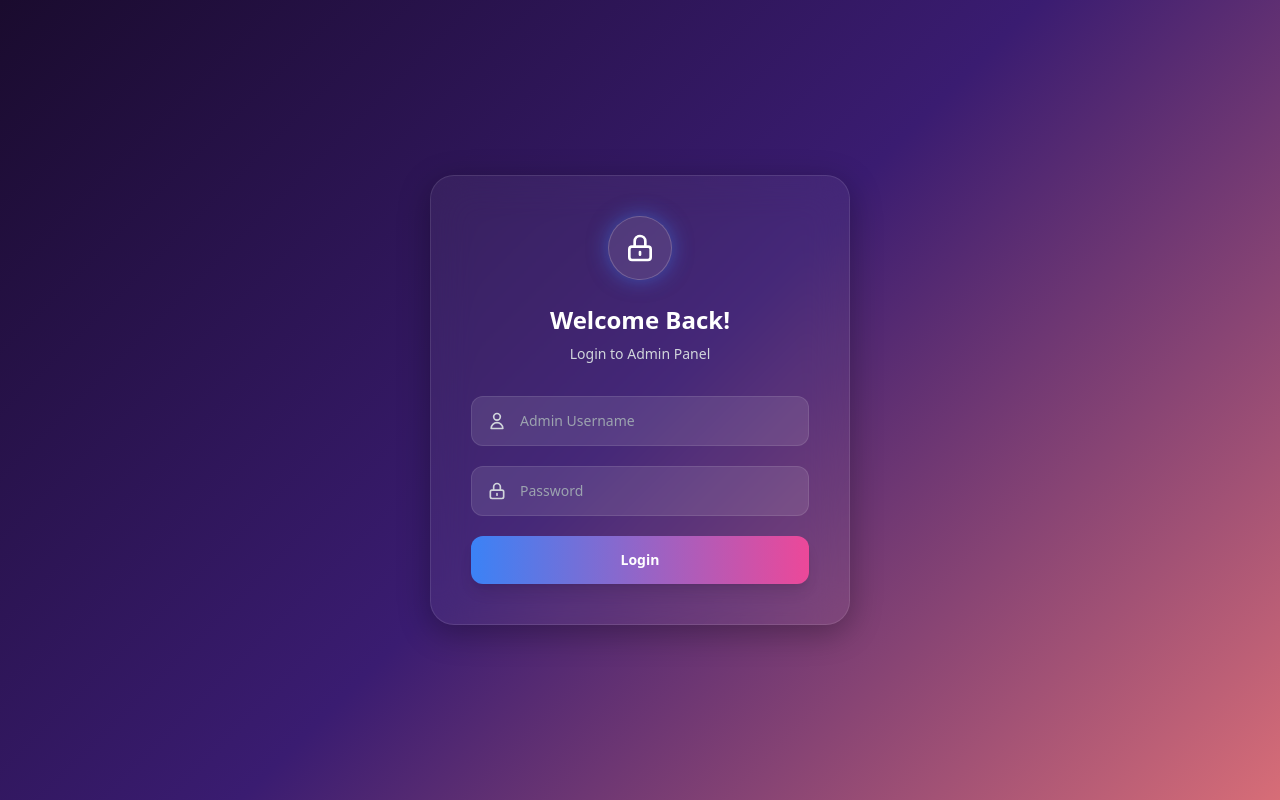
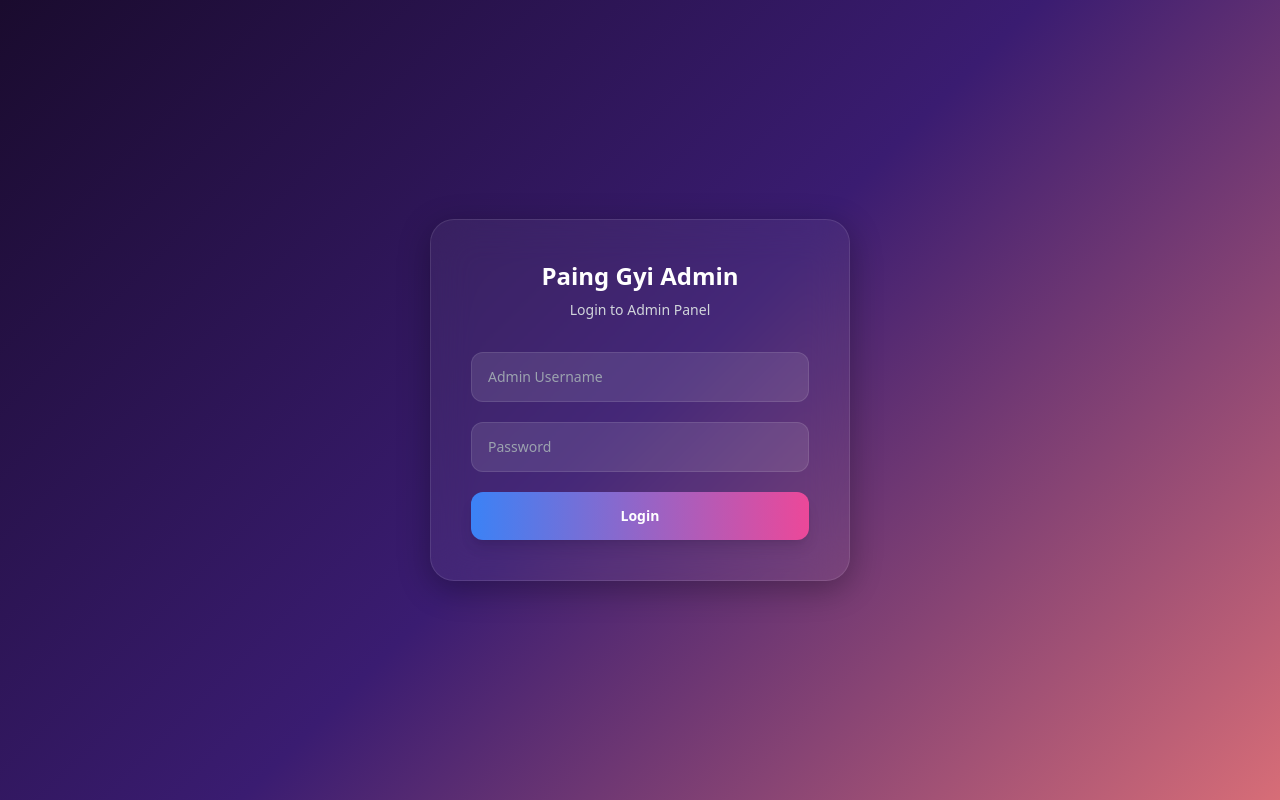
Before and after one commit to yan287062-ctrl/admin-panel, a Next.js app: page / in a window 1280 px wide. Built offline with nearby package versions, Linux system fonts and the light colour scheme.

Commit message:
Add full game pricing data to Admin panel

```diff
--- a/app/page.tsx
+++ b/app/page.tsx
@@ -8,7 +8,46 @@ export default function AdminPanel() {
   const [password, setPassword] = useState('');
   const [loginError, setLoginError] = useState(false);
 
-  const [activeTab, setActiveTab] = useState<'orders' | 'topups' | 'prices'>('orders');
+  const [activeTab, setActiveTab] = useState<'orders' | 'topups' | 'prices'>('prices');
+  const [saveSuccess, setSaveSuccess] = useState(false);
+
+  // အစ်ကိုပေးထားသော ဈေးနှုန်း Mapping အပြည့်အစုံ (Category ခွဲထားသည်)
+  const [gamePrices, setGamePrices] = useState({
+    mlbb: [
+      { id: 'mlbb_1', name: '55 Diamonds', price: 3461 }, { id: 'mlbb_2', name: '165 Diamonds', price: 10372 },
+      { id: 'mlbb_3', name: '275 Diamonds', price: 16636 }, { id: 'mlbb_4', name: '565 Diamonds', price: 34160 },
+      { id: 'mlbb_5', name: 'Weekly Pass', price: 6600 }, { id: 'mlbb_6', name: 'Weekly Pass x 2', price: 13200 },
+      { id: 'mlbb_10', name: 'Twilight Pass', price: 35712 }, { id: 'mlbb_46', name: '9288 Diamonds', price: 539360 }
+      // (နေရာမကျပ်စေရန် အဓိက Item အချို့သာ အရင်ပြထားပါသည်။ လိုအပ်လျှင် ထပ်ထည့်နိုင်ပါသည်။)
+    ],
+    magicChess: [
+      { id: 'mcgg_1', name: '10', bonus: '+ 1 Diamonds', price: 900 },
+      { id: 'mcgg_6', name: 'Weekly Card', bonus: 'No bonus', price: 8800 },
+      { id: 'mcgg_15', name: '5035', bonus: '+ 1007 Diamonds', price: 414100 }
+    ],
+    pubg: [
+      { id: 'pubg_1', name: '60 UC', price: 4106 }, { id: 'pubg_2', name: '325 UC', price: 20529 },
+      { id: 'pubg_3', name: '660 UC', price: 41059 }, { id: 'pubg_12', name: '8100 UC', price: 504112 }
+    ],
+    ucPack: [
+      { id: 'ucp_1', name: 'First Purchase Pack', price: 4100 },
+      { id: 'ucp_10', name: 'Elite Pass LV1-50', price: 24800 },
+      { id: 'ucp_17', name: 'Prime Plus (12 Months)', price: 487800 }
+    ],
+    telegram: [
+      { id: 'tg_1', name: '50 Stars', price: 3552 }, { id: 'tg_7', name: '500 Stars', price: 35291 },
+      { id: 'tg_14', name: '3 months premium', price: 56420 }
+    ],
+    heartopia: [
+      { id: 'heart_1', name: '20 Heart Diamond', price: 2588 },
+      { id: 'heart_9', name: 'GAMG Junior Membership', price: 2681 }
+    ],
+    smileCoin: [
+      { id: 'smile_1', name: 'Brl 300', price: 25800 },
+      { id: 'smile_2', name: 'Brl 1000', price: 83800 },
+      { id: 'smile_3', name: 'Brl 5000', price: 419000 } // မှန်းထည့်ပေးထားပါသည်။
+    ]
+  });
 
   const handleLogin = (e: React.FormEvent) => {
     e.preventDefault();
@@ -20,87 +59,44 @@ export default function AdminPanel() {
     }
   };
 
+  const handlePriceChange = (category: keyof typeof gamePrices, id: string, newPrice: string) => {
+    const numericPrice = Number(newPrice);
+    if (!isNaN(numericPrice)) {
+      setGamePrices(prev => ({
+        ...prev,
+        [category]: prev[category].map(item =>
+          item.id === id ? { ...item, price: numericPrice } : item
+        )
+      }));
+    }
+  };
+
+  const handleSavePrices = () => {
+    console.log("Saved Prices Object:", gamePrices);
+    setSaveSuccess(true);
+    setTimeout(() => setSaveSuccess(false), 3000);
+  };
+
   if (!isLoggedIn) {
     return (
       <main className="min-h-screen flex items-center justify-center p-4 relative overflow-hidden"
-            style={{
-              background: 'linear-gradient(135deg, #1a0b2e 0%, #3a1c71 50%, #d76d77 100%)', // ပုံထဲကလို နောက်ခံ Gradient
-            }}>
-
-        {/* Glassmorphism Login Box */}
+            style={{ background: 'linear-gradient(135deg, #1a0b2e 0%, #3a1c71 50%, #d76d77 100%)' }}>
         <div className="w-full max-w-[420px] rounded-3xl p-8 sm:p-10 relative z-10"
-             style={{
-               background: 'rgba(255, 255, 255, 0.05)',
-               backdropFilter: 'blur(20px)',
-               WebkitBackdropFilter: 'blur(20px)',
-               border: '1px solid rgba(255, 255, 255, 0.1)',
-               boxShadow: '0 8px 32px 0 rgba(0, 0, 0, 0.3)'
-             }}>
-
-          {/* Top Lock Icon in a circle */}
-          <div className="w-16 h-16 mx-auto mb-6 flex items-center justify-center rounded-full"
-               style={{
-                 background: 'rgba(255, 255, 255, 0.1)',
-                 border: '1px solid rgba(255, 255, 255, 0.2)',
-                 boxShadow: '0 0 20px rgba(59, 130, 246, 0.5)'
-               }}>
-             <svg className="w-8 h-8 text-white" fill="none" stroke="currentColor" viewBox="0 0 24 24">
-                <path strokeLinecap="round" strokeLinejoin="round" strokeWidth="2" d="M12 15v2m-6 4h12a2 2 0 002-2v-6a2 2 0 00-2-2H6a2 2 0 00-2 2v6a2 2 0 002 2zm10-10V7a4 4 0 00-8 0v4h8z"></path>
-             </svg>
-          </div>
-
+             style={{ background: 'rgba(255, 255, 255, 0.05)', backdropFilter: 'blur(20px)', border: '1px solid rgba(255, 255, 255, 0.1)', boxShadow: '0 8px 32px 0 rgba(0, 0, 0, 0.3)' }}>
           <div className="text-center mb-8">
-            <h1 className="text-2xl font-bold text-white mb-2">Welcome Back!</h1>
+            <h1 className="text-2xl font-bold text-white mb-2">Paing Gyi Admin</h1>
             <p className="text-gray-300 text-sm">Login to Admin Panel</p>
           </div>
-
           <form onSubmit={handleLogin} className="space-y-5">
-            {/* Username Input with Glass Effect */}
-            <div className="relative flex items-center">
-              <svg className="absolute left-4 w-5 h-5 text-gray-300" fill="none" stroke="currentColor" viewBox="0 0 24 24">
-                <path strokeLinecap="round" strokeLinejoin="round" strokeWidth="2" d="M16 7a4 4 0 11-8 0 4 4 0 018 0zM12 14a7 7 0 00-7 7h14a7 7 0 00-7-7z"></path>
-              </svg>
-              <input
-                type="text"
-                placeholder="Admin Username"
-                value={username}
-                onChange={(e) => setUsername(e.target.value)}
-                className="w-full rounded-xl py-3.5 pl-12 pr-4 text-white text-sm focus:outline-none placeholder-gray-400"
-                style={{
-                  background: 'rgba(255, 255, 255, 0.1)',
-                  border: '1px solid rgba(255, 255, 255, 0.1)',
-                }}
-              />
-            </div>
-
-            {/* Password Input with Glass Effect */}
-            <div className="relative flex items-center">
-              <svg className="absolute left-4 w-5 h-5 text-gray-300" fill="none" stroke="currentColor" viewBox="0 0 24 24">
-                <path strokeLinecap="round" strokeLinejoin="round" strokeWidth="2" d="M12 15v2m-6 4h12a2 2 0 002-2v-6a2 2 0 00-2-2H6a2 2 0 00-2 2v6a2 2 0 002 2zm10-10V7a4 4 0 00-8 0v4h8z"></path>
-              </svg>
-              <input
-                type="password"
-                placeholder="Password"
-                value={password}
-                onChange={(e) => setPassword(e.target.value)}
-                className="w-full rounded-xl py-3.5 pl-12 pr-4 text-white text-sm focus:outline-none placeholder-gray-400"
-                style={{
-                  background: 'rgba(255, 255, 255, 0.1)',
-                  border: '1px solid rgba(255, 255, 255, 0.1)',
-                }}
-              />
-            </div>
-
+            <input type="text" placeholder="Admin Username" value={username} onChange={(e) => setUsername(e.target.value)}
+              className="w-full rounded-xl py-3.5 px-4 text-white text-sm focus:outline-none placeholder-gray-400"
+              style={{ background: 'rgba(255, 255, 255, 0.1)', border: '1px solid rgba(255, 255, 255, 0.1)' }} />
+            <input type="password" placeholder="Password" value={password} onChange={(e) => setPassword(e.target.value)}
+              className="w-full rounded-xl py-3.5 px-4 text-white text-sm focus:outline-none placeholder-gray-400"
+              style={{ background: 'rgba(255, 255, 255, 0.1)', border: '1px solid rgba(255, 255, 255, 0.1)' }} />
             {loginError && <p className="text-red-400 text-xs text-center font-medium">Invalid Username or Password!</p>}
-
-            {/* Login Button (Gradient like the picture) */}
-            <button
-              type="submit"
-              className="w-full font-bold text-white text-sm py-3.5 rounded-xl transition-all shadow-lg mt-2"
-              style={{
-                background: 'linear-gradient(90deg, #3b82f6 0%, #ec4899 100%)',
-              }}
-            >
+            <button type="submit" className="w-full font-bold text-white text-sm py-3.5 rounded-xl shadow-lg"
+              style={{ background: 'linear-gradient(90deg, #3b82f6 0%, #ec4899 100%)' }}>
               Login
             </button>
           </form>
@@ -109,52 +105,66 @@ export default function AdminPanel() {
     );
   }
 
-  // --- Admin Panel Tabs မျက်နှာပြင် ---
   return (
     <main className="min-h-screen bg-[#070b19] p-4 md:p-8 font-sans">
-      <div className="max-w-7xl mx-auto space-y-6">
-
+      <div className="max-w-6xl mx-auto space-y-6">
         {/* Header & Tabs */}
         <div className="bg-[#141627] p-4 rounded-[2rem] border border-white/5 shadow-2xl flex flex-col md:flex-row justify-between items-center gap-4">
           <h1 className="text-white font-bold text-sm pl-2">Paing Gyi <span className="text-pink-500">Admin</span></h1>
           <div className="flex flex-wrap gap-2">
-            <button onClick={() => setActiveTab('orders')} className={`px-4 py-2 rounded-xl text-xs font-bold transition-all ${activeTab === 'orders' ? 'bg-gradient-to-r from-blue-500 to-pink-500 text-white shadow-lg' : 'bg-[#1c1e32] text-gray-400 hover:text-white'}`}>
-              စောင့်ဆိုင်းစာရင်း
-            </button>
-            <button onClick={() => setActiveTab('topups')} className={`px-4 py-2 rounded-xl text-xs font-bold transition-all ${activeTab === 'topups' ? 'bg-gradient-to-r from-blue-500 to-pink-500 text-white shadow-lg' : 'bg-[#1c1e32] text-gray-400 hover:text-white'}`}>
-              ငွေဖြည့်တောင်းဆိုမှုများ
-            </button>
-            <button onClick={() => setActiveTab('prices')} className={`px-4 py-2 rounded-xl text-xs font-bold transition-all ${activeTab === 'prices' ? 'bg-gradient-to-r from-blue-500 to-pink-500 text-white shadow-lg' : 'bg-[#1c1e32] text-gray-400 hover:text-white'}`}>
-              ဈေးနှုန်းပြင်ဆင်ရန်
-            </button>
-            <button onClick={() => setIsLoggedIn(false)} className="bg-red-500/10 text-red-400 border border-red-500/20 px-4 py-2 rounded-xl text-xs font-bold hover:bg-red-500/20 transition-all ml-2">
-              Logout
-            </button>
+            <button onClick={() => setActiveTab('orders')} className={`px-4 py-2 rounded-xl text-xs font-bold ${activeTab === 'orders' ? 'bg-gradient-to-r from-blue-500 to-pink-500 text-white' : 'bg-[#1c1e32] text-gray-400'}`}>Orders</button>
+            <button onClick={() => setActiveTab('topups')} className={`px-4 py-2 rounded-xl text-xs font-bold ${activeTab === 'topups' ? 'bg-gradient-to-r from-blue-500 to-pink-500 text-white' : 'bg-[#1c1e32] text-gray-400'}`}>Topups</button>
+            <button onClick={() => setActiveTab('prices')} className={`px-4 py-2 rounded-xl text-xs font-bold ${activeTab === 'prices' ? 'bg-gradient-to-r from-blue-500 to-pink-500 text-white' : 'bg-[#1c1e32] text-gray-400'}`}>Prices</button>
           </div>
         </div>
 
-        {/* Empty Content Areas for Tabs */}
-        <div className="bg-[#141627] rounded-[2rem] border border-white/5 p-8 shadow-2xl min-h-[500px] flex items-center justify-center">
-          {activeTab === 'orders' && (
-            <div className="text-center">
-              <div className="text-4xl mb-4">📦</div>
-              <h2 className="text-white text-lg font-bold mb-2">စောင့်ဆိုင်းစာရင်း</h2>
-            </div>
-          )}
-          {activeTab === 'topups' && (
-            <div className="text-center">
-              <div className="text-4xl mb-4">💳</div>
-              <h2 className="text-white text-lg font-bold mb-2">ငွေဖြည့်တောင်းဆိုမှုများ</h2>
-            </div>
-          )}
+        {/* Tab Contents */}
+        <div className="bg-[#141627] rounded-[2rem] border border-white/5 p-6 shadow-2xl min-h-[500px]">
           {activeTab === 'prices' && (
-            <div className="text-center">
-              <div className="text-4xl mb-4">💰</div>
-              <h2 className="text-white text-lg font-bold mb-2">ဈေးနှုန်းပြင်ဆင်ရန်</h2>
+            <div>
+              <div className="flex justify-between items-center border-b border-white/10 pb-4 mb-6">
+                <h2 className="text-white text-lg font-bold">💰 ဈေးနှုန်းများ တိုက်ရိုက်ပြင်ဆင်ရန်</h2>
+                <button onClick={handleSavePrices} className="bg-green-600 hover:bg-green-500 text-white font-bold text-sm px-6 py-2.5 rounded-xl">
+                  Save Changes
+                </button>
+              </div>
+
+              {saveSuccess && (
+                <div className="bg-green-500/20 text-green-400 p-3 rounded-xl text-sm font-bold text-center mb-6">
+                  ✅ ဈေးနှုန်းများကို အောင်မြင်စွာ မှတ်သားထားပါသည်။
+                </div>
+              )}
+
+              {/* Game Categories Loop */}
+              {Object.entries(gamePrices).map(([category, items]) => (
+                <div key={category} className="mb-10">
+                  <h3 className="text-xl font-bold text-pink-500 mb-4 uppercase tracking-wider border-l-4 border-pink-500 pl-3">
+                    {category === 'mlbb' ? 'Mobile Legends' : category.toUpperCase()}
+                  </h3>
+                  <div className="grid grid-cols-1 md:grid-cols-2 lg:grid-cols-3 gap-4">
+                    {items.map((item) => (
+                      <div key={item.id} className="bg-[#1c1e32] p-4 rounded-2xl border border-white/5 flex flex-col justify-between">
+                        <div className="mb-3">
+                          <h3 className="text-white font-bold text-sm">{item.name}</h3>
+                          {'bonus' in item && item.bonus !== 'No bonus' && <span className="text-green-400 text-[10px]">{item.bonus}</span>}
+                        </div>
+                        <div className="relative">
+                          <span className="absolute left-3 top-1/2 -translate-y-1/2 text-gray-400 font-bold text-sm">Ks</span>
+                          <input
+                            type="number"
+                            value={item.price}
+                            onChange={(e) => handlePriceChange(category as keyof typeof gamePrices, item.id, e.target.value)}
+                            className="w-full bg-[#070b19] border border-white/10 rounded-xl py-2.5 pl-10 pr-3 text-white text-sm font-bold focus:border-blue-500 outline-none"
+                          />
+                        </div>
+                      </div>
+                    ))}
+                  </div>
+                </div>
+              ))}
             </div>
           )}
         </div>
-
       </div>
     </main>
   );
```
